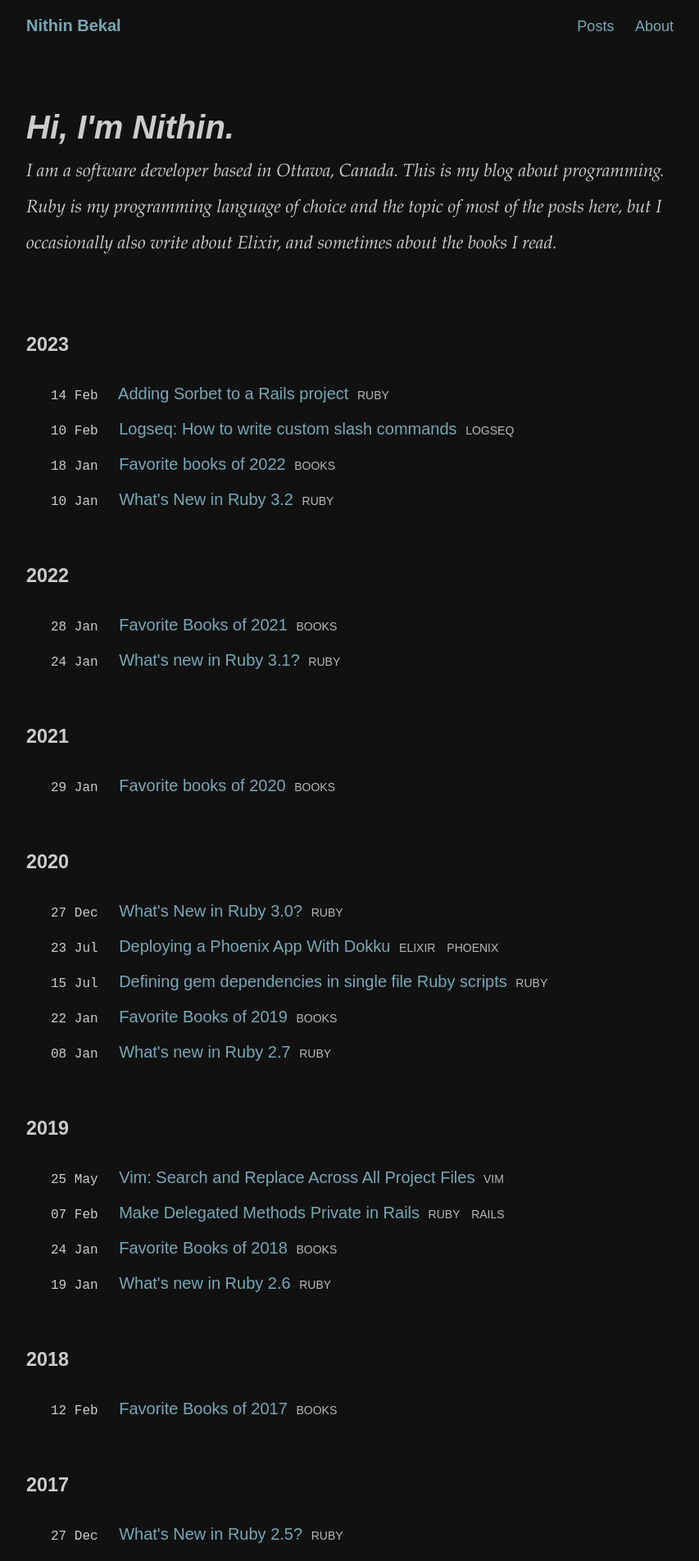
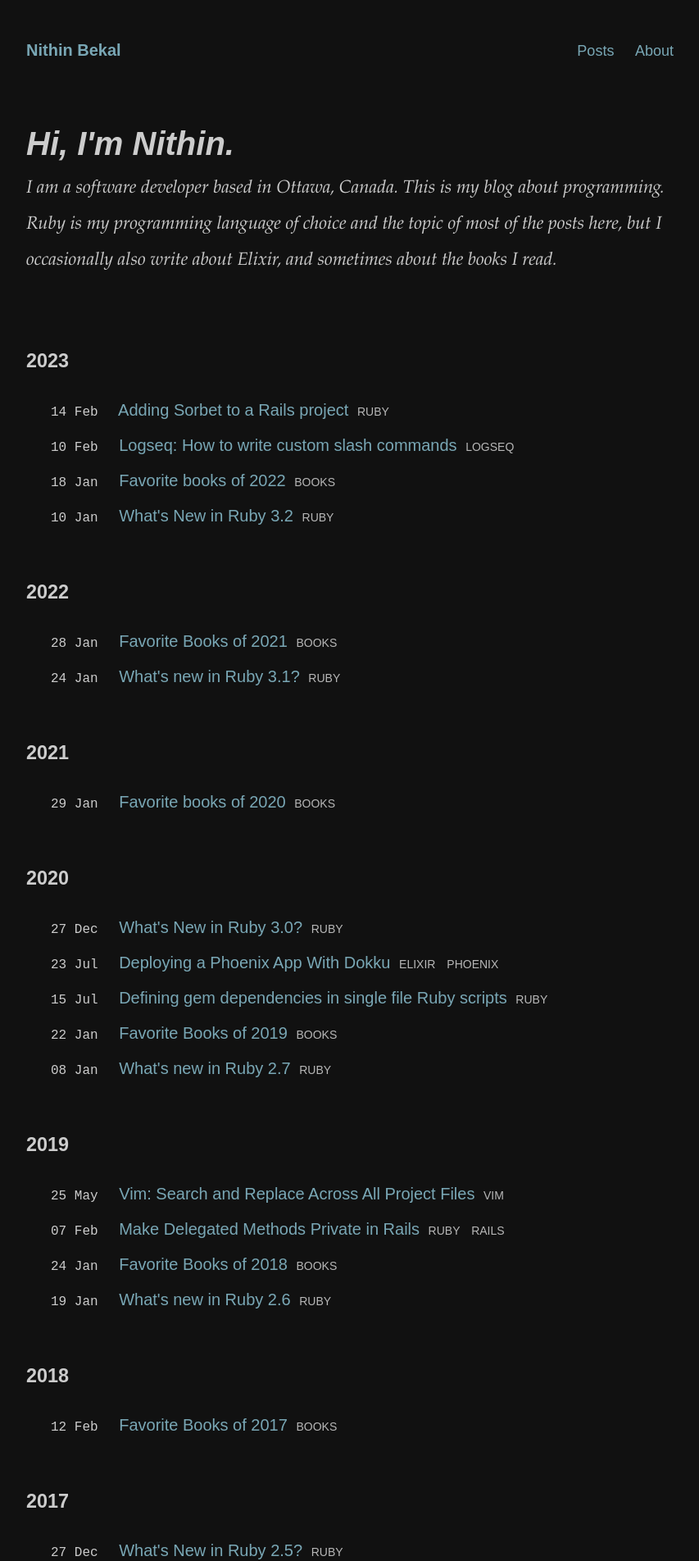
Before and after one commit to nithinbekal/nithinbekal.github.io, a Jekyll site: the page built from index.html, in a window 1280 px wide. Shown: the top 1904 px of the page at 82% size, without its empty margins (208-1061 px from the left). Built offline with Jekyll 4.4.1, drawn with Linux system fonts in a browser that asks for light colours.

Commit message:
Make site work well on mobile

```diff
--- a/_sass/site.scss
+++ b/_sass/site.scss
@@ -32,11 +32,12 @@
 
 .container {
   margin: 0 auto;
-  width: 800px;
+  max-width: 800px;
+  padding: 20px;
 }
 
 .container > .header {
-  padding: 20px 0;
+  padding: 30px 0;
 }
 
 .container > .header h1.title {
@@ -49,10 +50,6 @@
 .container > .header .links a {
   font-size: 0.9em;
   padding: 0 10px;
-}
-
-.site {
-  padding: 20px 0;
 }
 
 .site-title > a { font-weight: bold; }
@@ -237,7 +234,6 @@
 
 @media screen and (max-width: 500px) {
   body { font-size: 16px; }
-  .container > .header, .site { padding: 20px; }
   .site .post h2.title { font-size: 1.5em; }
   .post-listing .published-on, .post-listing .category { display: none; }
   .post-listing li { list-style-type: defaults }
```
